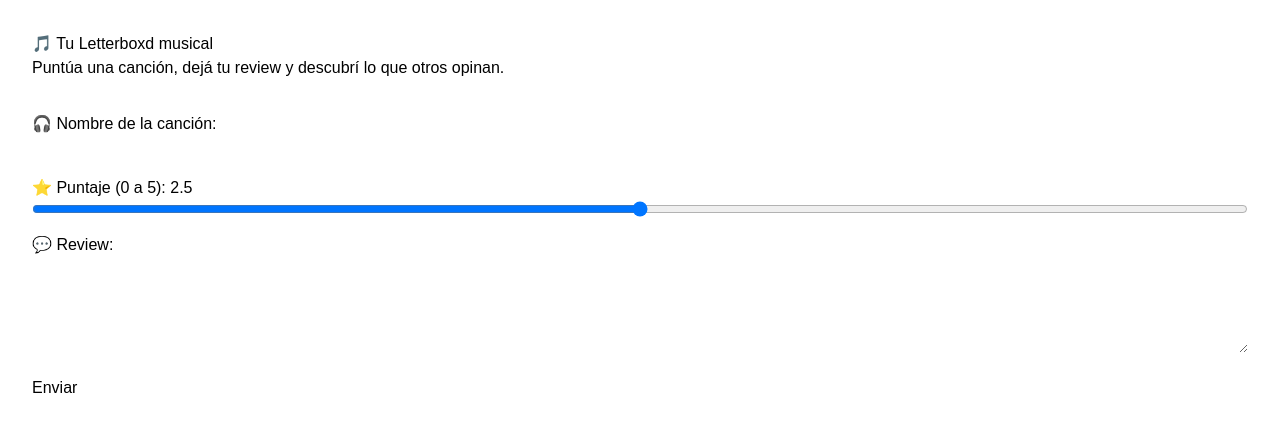
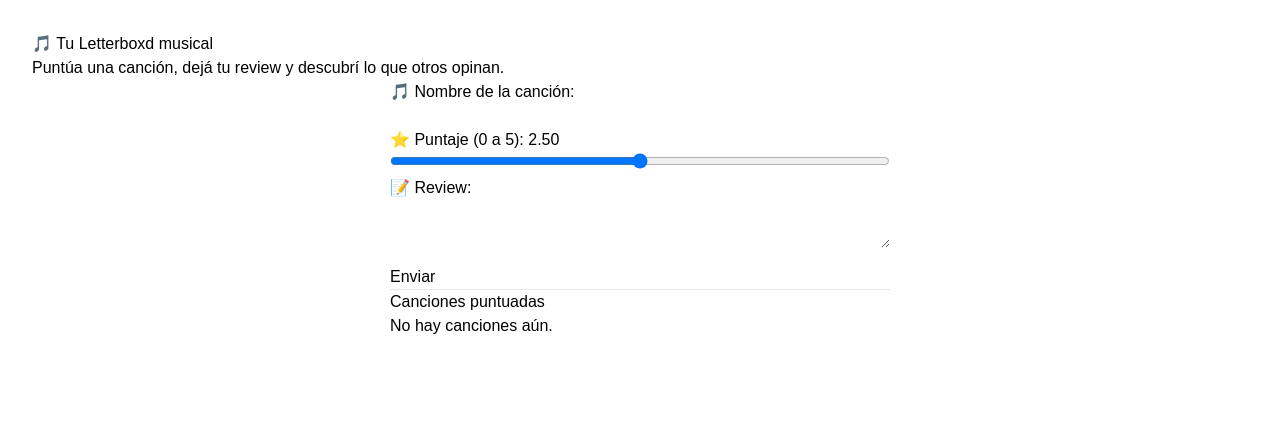
Before and after one commit to valencipriota/musicapp, a Next.js app: page / in a window 1280 px wide. Shown: the top 432 px of the page. Built offline with nearby package versions, Linux system fonts and the light colour scheme.

Commit message:
Muestro reviews en la app con almacenamiento local

```diff
--- a/app/components/SongForm.tsx
+++ b/app/components/SongForm.tsx
@@ -1,64 +1,64 @@
-"use client";
-
-import { useState } from "react";
+import { useState, useEffect } from "react";
 
 export default function SongForm() {
-  const [title, setTitle] = useState("");
+  const [song, setSong] = useState("");
   const [rating, setRating] = useState(2.5);
   const [review, setReview] = useState("");
-  const [submitted, setSubmitted] = useState(false);
+  const [success, setSuccess] = useState(false);
+  const [reviews, setReviews] = useState([]);
 
-  const handleSubmit = (e: React.FormEvent) => {
+  useEffect(() => {
+    const stored = localStorage.getItem("reviews");
+    if (stored) setReviews(JSON.parse(stored));
+  }, []);
+
+  function handleSubmit(e) {
     e.preventDefault();
-    console.log("Canción:", title);
-    console.log("Puntaje:", rating);
-    console.log("Review:", review);
-    setSubmitted(true);
-  };
+    const newReview = { song, rating, review };
+    const updated = [newReview, ...reviews];
+    setReviews(updated);
+    localStorage.setItem("reviews", JSON.stringify(updated));
+    setSuccess(true);
+    setSong("");
+    setRating(2.5);
+    setReview("");
+    setTimeout(() => setSuccess(false), 3000);
+  }
 
   return (
-    <form onSubmit={handleSubmit} style={{ marginTop: "2rem" }}>
-      <div>
-        <label>🎧 Nombre de la canción:</label>
-        <input
-          type="text"
-          value={title}
-          onChange={(e) => setTitle(e.target.value)}
-          required
-          style={{ display: "block", width: "100%", marginBottom: "1rem" }}
-        />
-      </div>
+    <div style={{ maxWidth: 500, margin: "0 auto", fontFamily: "sans-serif" }}>
+      <form onSubmit={handleSubmit}>
+        <label>
+          <span role="img" aria-label="note">🎵</span> Nombre de la canción:
+          <input value={song} onChange={e => setSong(e.target.value)} required style={{ width: "100%" }} />
+        </label>
 
-      <div>
-        <label>⭐ Puntaje (0 a 5): {rating}</label>
-        <input
-          type="range"
-          min="0"
-          max="5"
-          step="0.25"
-          value={rating}
-          onChange={(e) => setRating(parseFloat(e.target.value))}
-          style={{ width: "100%", marginBottom: "1rem" }}
-        />
-      </div>
+        <label>
+          <span role="img" aria-label="star">⭐</span> Puntaje (0 a 5): {rating.toFixed(2)}
+          <input type="range" min="0" max="5" step="0.25" value={rating} onChange={e => setRating(parseFloat(e.target.value))} style={{ width: "100%" }} />
+        </label>
 
-      <div>
-        <label>💬 Review:</label>
-        <textarea
-          value={review}
-          onChange={(e) => setReview(e.target.value)}
-          rows={4}
-          style={{ width: "100%", marginBottom: "1rem" }}
-        />
-      </div>
+        <label>
+          <span role="img" aria-label="review">📝</span> Review:
+          <textarea value={review} onChange={e => setReview(e.target.value)} required style={{ width: "100%" }} />
+        </label>
 
-      <button type="submit">Enviar</button>
+        <button type="submit" style={{ marginTop: 10 }}>Enviar</button>
+      </form>
 
-      {submitted && (
-        <p style={{ marginTop: "1rem", color: "green" }}>
-          ✅ ¡Review enviada! (la consola del navegador la tiene)
-        </p>
-      )}
-    </form>
+      {success && <p style={{ color: "green" }}>✅ ¡Review enviada!</p>}
+
+      <hr />
+      <h2>Canciones puntuadas</h2>
+      {reviews.length === 0 && <p>No hay canciones aún.</p>}
+      <ul>
+        {reviews.map((r, i) => (
+          <li key={i} style={{ marginBottom: 10 }}>
+            <strong>{r.song}</strong> — ⭐ {r.rating}/5<br />
+            <em>{r.review}</em>
+          </li>
+        ))}
+      </ul>
+    </div>
   );
 }
```
